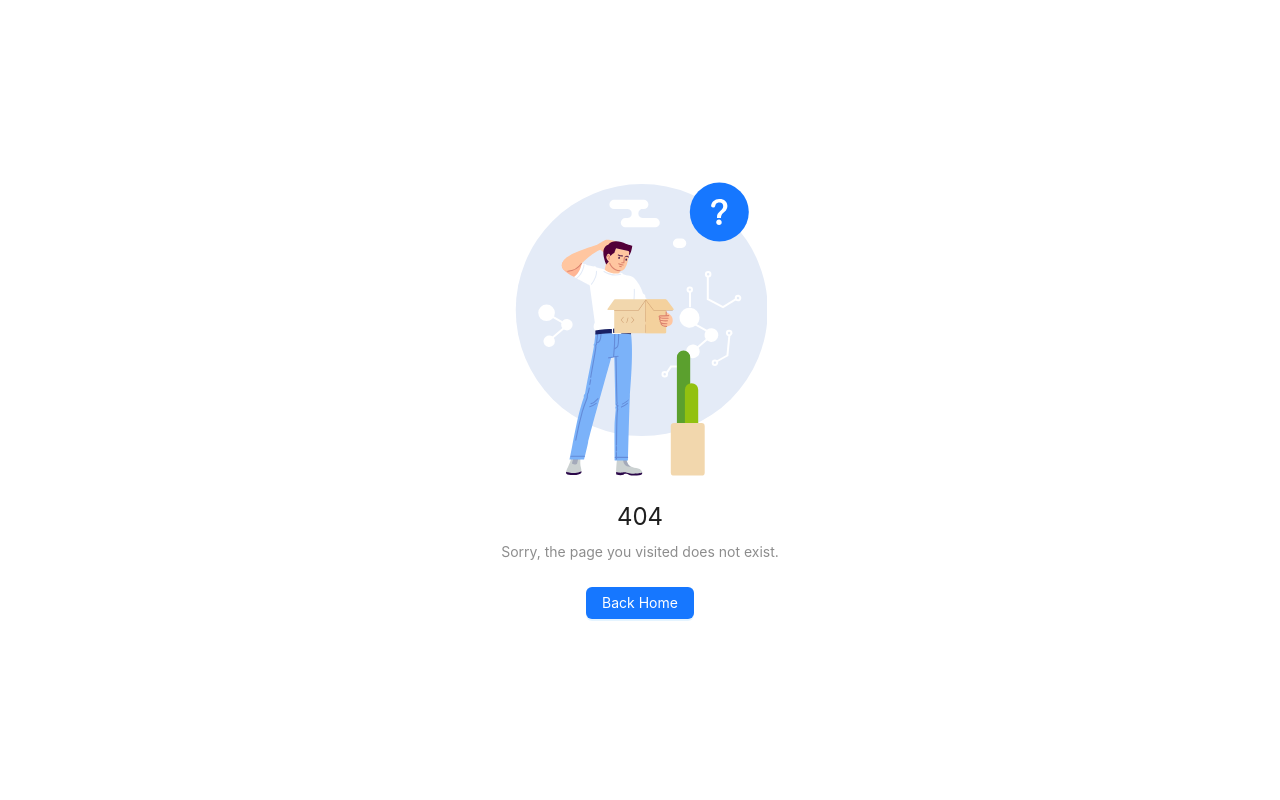
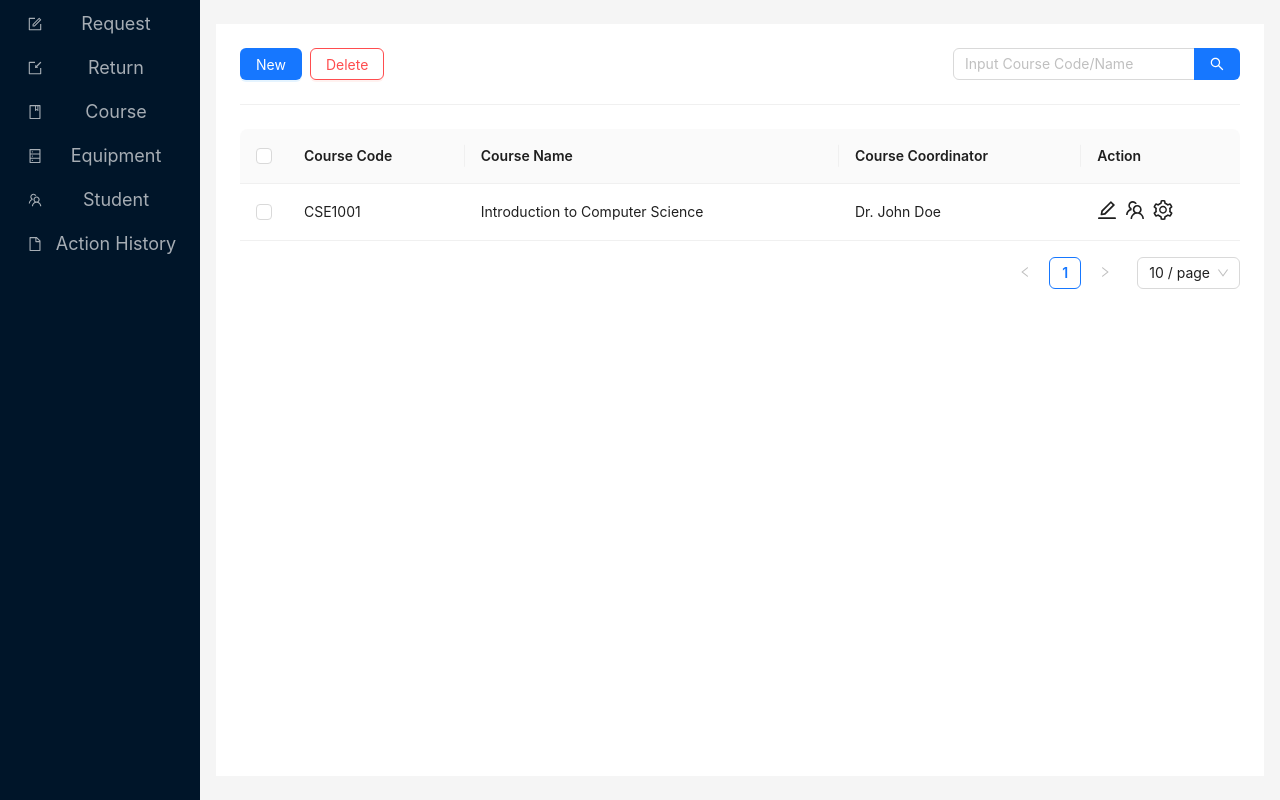
Before and after one commit to WanxiaJaneYang/Labman, a React (Create React App) app in the folder LabMan-Frontend/: page /admin/course/1 in a window 1280 px wide. Before the commit this address had no page. Built offline with nearby package versions, Linux system fonts and the light colour scheme.

Commit message:
save develop progress

```diff
--- a/LabMan-Frontend/src/pages/Admin/CoursePage/Components/Buttons/EditCourseButton/index.js
+++ b/LabMan-Frontend/src/pages/Admin/CoursePage/Components/Buttons/EditCourseButton/index.js
@@ -4,7 +4,7 @@
 const EditCourseButton = () => {
 	return(
 		<>
-			<Tooltip title={"Edit course"}>
+			<Tooltip title={"Edit basic course setting"}>
 				<EditOutlined
 					style={{fontSize: "20px"}}
 				/>
--- /dev/null
+++ b/LabMan-Frontend/src/pages/Admin/CoursePage/Components/Buttons/PackageButton/index.js
@@ -0,0 +1,16 @@
+import {SettingOutlined} from "@ant-design/icons";
+import { Tooltip } from "antd";
+
+const PackageSettingButton = () => {
+	return(
+		<>
+			<Tooltip title={"Setting the packages of the course"}>
+				<SettingOutlined
+					style={{fontSize: "20px"}}
+				/>
+			</Tooltip>
+		</>
+	);
+};
+
+export default PackageSettingButton;
--- /dev/null
+++ b/LabMan-Frontend/src/pages/Admin/CoursePage/Components/Buttons/StudentButton/index.js
@@ -0,0 +1,21 @@
+import {TeamOutlined} from "@ant-design/icons";
+import { Tooltip } from "antd";
+
+const StudentButton = ({course_id}) => {
+	const onClick = () => {
+		console.log("course_id:", course_id);
+	};
+
+	return(
+		<>
+			<Tooltip title={"Enrolled students"}>
+				<TeamOutlined
+					style={{fontSize: "20px"}}
+					onClick={onClick}
+				/>
+			</Tooltip>
+		</>
+	);
+};
+
+export default StudentButton;
--- a/LabMan-Frontend/src/pages/Admin/CoursePage/Components/CourseTable/index.js
+++ b/LabMan-Frontend/src/pages/Admin/CoursePage/Components/CourseTable/index.js
@@ -1,7 +1,9 @@
-import {Table} from "antd";
+import {Table, Space} from "antd";
 import {useCourseContext} from "../../Context";
 import {useEffect} from "react";
 import EditCourseButton from "../Buttons/EditCourseButton";
+import StudentButton from "../Buttons/StudentButton";
+import PackageSettingButton from "../Buttons/PackageButton";
 
 const CourseTable=()=>{
 	const {data, setTableParams, loading, tableParams, fetchData, selectedRows, setSelectedRows}=useCourseContext();
@@ -21,7 +23,12 @@
 		{
 			title: "Action",
 			render: (_, record) => (
-				<EditCourseButton record={record}/>
+				<Space>
+					<EditCourseButton record={record}/>
+					<StudentButton course_id={record.course_id}/>
+					<PackageSettingButton course_id={record.course_id}/>
+				</Space>
+
 			)
 		}
 	];
--- a/LabMan-Frontend/src/pages/Admin/CoursePage/Context/index.js
+++ b/LabMan-Frontend/src/pages/Admin/CoursePage/Context/index.js
@@ -39,6 +39,18 @@
 		setLoading(false);
 	};
 
+	const onSearch = async (values) => {
+		setLoading(true);
+		console.log("values:", values);
+		setLoading(false);
+	};
+
+	const onEdit = async (values) => {
+		setLoading(true);
+		console.log("values:", values);
+		setLoading(false);
+	};
+
 	return (
 		<CourseContext.Provider value={{
 			data,
@@ -52,6 +64,8 @@
 			selectedRows,
 			setSelectedRows,
 			onDelete,
+			onSearch,
+			onEdit,
 		}}>
 			{children}
 		</CourseContext.Provider>
--- /dev/null
+++ b/LabMan-Frontend/src/pages/Admin/IndividualCoursePage/index.js
@@ -0,0 +1,14 @@
+import{ useParams } from "react-router-dom";
+
+const IndividualCoursePage = () => {
+	const { courseId: course_id } = useParams();
+	return (
+		<div>
+			<h1>
+                Individual Course Page: {course_id}
+			</h1>
+		</div>
+	);
+};
+
+export default IndividualCoursePage;
--- /dev/null
+++ b/LabMan-Frontend/src/pages/Admin/StudentListPage/index.js
@@ -0,0 +1,14 @@
+import { useParams } from "react-router-dom";
+
+const StudentListPage = () => {
+	const { course_id } = useParams();
+	return (
+		<div>
+			<h1>
+                Student List Page: {course_id}
+			</h1>
+		</div>
+	);
+};
+
+export default StudentListPage;
```
Also changed, not shown: LabMan-Frontend/src/routes/index.js (+14 -0 lines).
